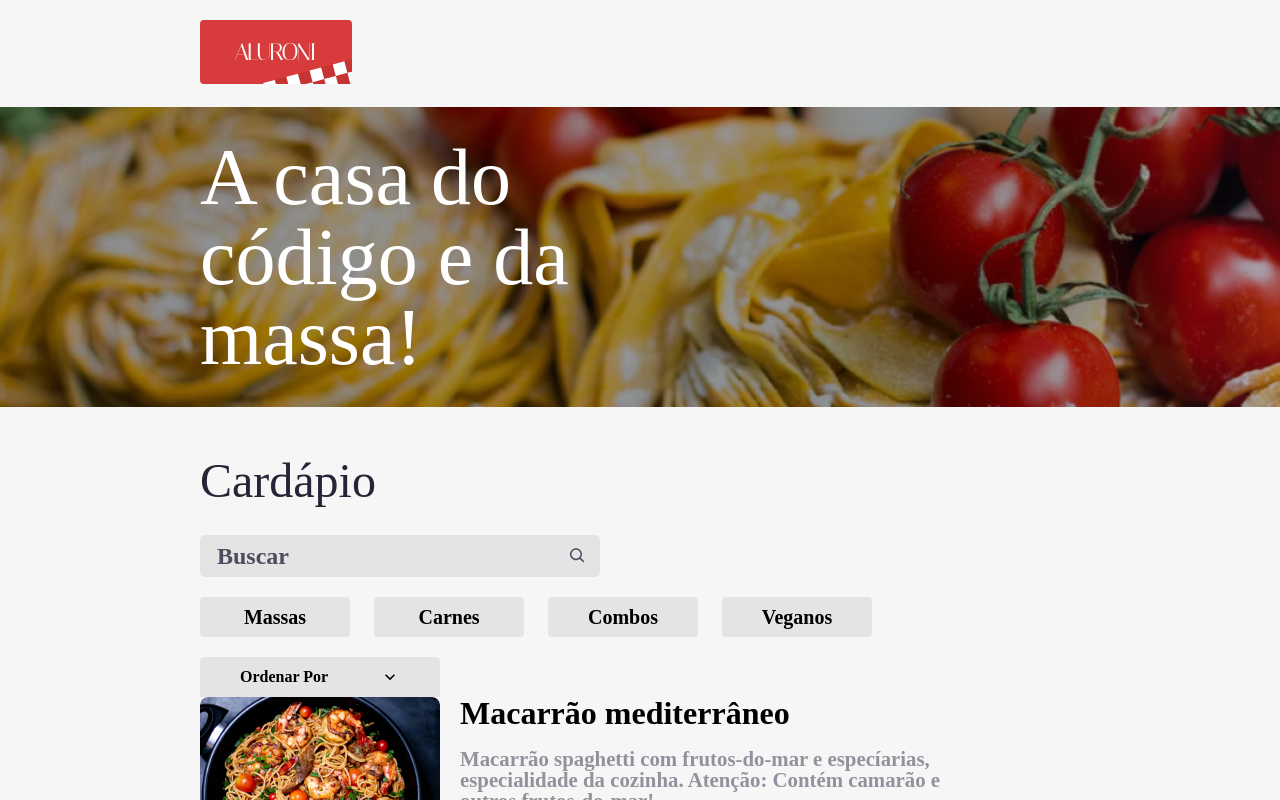
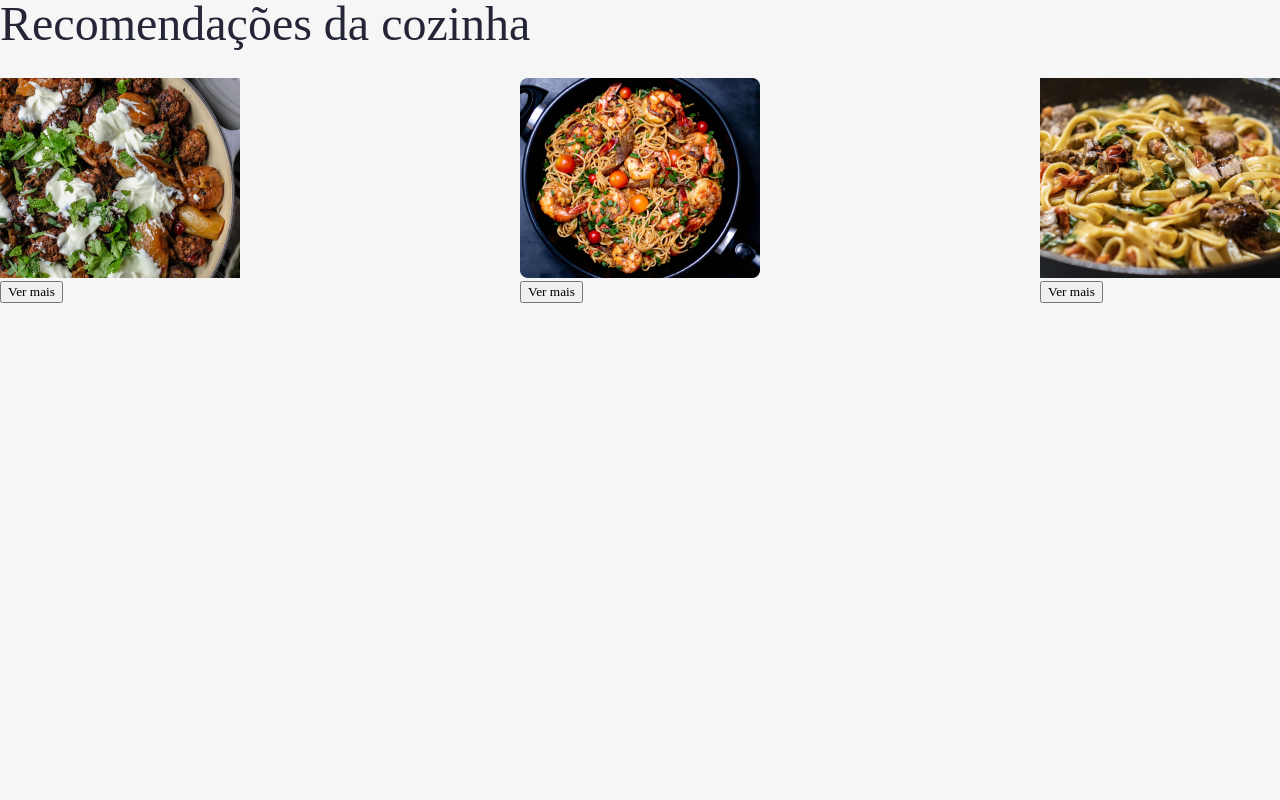
Before and after one commit to LucaPinheiro/aluroni, a React (Vite) app: page / in a window 1280 px wide. Shown: the top 800 px of the page. Built offline with nearby package versions, Linux system fonts and the light colour scheme; a web font is replaced by a local one.

Commit message:
criando page inicio

```diff
--- a/src/main.tsx
+++ b/src/main.tsx
@@ -1,10 +1,10 @@
 import React from "react";
 import ReactDOM from "react-dom/client";
 import "./index.css";
-import Cardapio from "./pages/Cardapio";
+import Inicio from "./pages/Inicio";
 
 ReactDOM.createRoot(document.getElementById("root")!).render(
   <React.StrictMode>
-    <Cardapio />
+    <Inicio />
   </React.StrictMode>
 );
--- /dev/null
+++ b/src/pages/Inicio/Inicio.module.scss
@@ -0,0 +1,65 @@
+@import "../../styles/variaveis";
+
+.titulo {
+  color: $dark;
+  font-size: 3rem;
+  margin-bottom: 30px;
+}
+.recomendados {
+  border-radius: 2px;
+  display: flex;
+  flex-wrap: wrap;
+  gap: 30px;
+  justify-content: space-between;
+}
+.recomendado {
+  &imagem {
+    width: 300px;
+    margin-bottom: 10px;
+    img {
+      border-radius: 8px;
+      width: 100%;
+    }
+  }
+  &botao {
+    background-color: $red;
+    border: none;
+    border-radius: 5px;
+    color: white;
+    cursor: pointer;
+    font-size: 1.2rem;
+    font-weight: bold;
+    padding: 10px 0;
+    transition: 0.2s ease;
+    width: 100%;
+    &:hover {
+      background-color: $red-dark;
+    }
+  }
+}
+.nossaCasa {
+  margin-bottom: 100px;
+  position: relative;
+  width: 100%;
+  img {
+    border-radius: 5px;
+    width: 100%;
+  }
+  &__endereco {
+    align-items: center;
+    background-color: $dark;
+    border-radius: 5px;
+    bottom: -45px;
+    color: white;
+    display: flex;
+    flex-direction: column;
+    font-weight: bold;
+    height: 100px;
+    justify-content: center;
+    position: absolute;
+    margin: 0 auto;
+    left: 0;
+    right: 0;
+    width: 200px;
+  }
+}
--- a/src/pages/Inicio/index.tsx
+++ b/src/pages/Inicio/index.tsx
@@ -1,10 +1,24 @@
-import cardapio from "../../pages/Cardapio/Itens/itens.json";
+import cardapio from "../../data/cardapio.json";
+import styles from "./Inicio.module.scss";
 
 export default function Inicio() {
+  let pratosRecomendados = [...cardapio];
+  pratosRecomendados = pratosRecomendados
+    .sort(() => 0.5 - Math.random())
+    .splice(0, 3);
   return (
     <section>
-      <h3>Recomendações da cozinha</h3>
-      <div></div>
+      <h3 className={styles.titulo}>Recomendações da cozinha</h3>
+      <div className={styles.recomendados}>
+        {pratosRecomendados.map((item) => (
+          <div key={item.id} className={styles.recomendado}>
+            <div className={styles.recomendado__imagem}>
+              <img src={item.photo} alt={item.title} />
+            </div>
+            <button className={styles.recomendado__botao}>Ver mais</button>
+          </div>
+        ))}
+      </div>
     </section>
   );
 }
--- a/src/styles/_variaveis.scss
+++ b/src/styles/_variaveis.scss
@@ -9,3 +9,4 @@
 $light-grey: #f6f6f6;
 $blue: #282b57;
 $red: #d73b3b;
+$red-dark: #c62a2a;
```
Also changed, not shown: src/data/cardapio.json (renamed from src/pages/Cardapio/Itens/itens.json).
